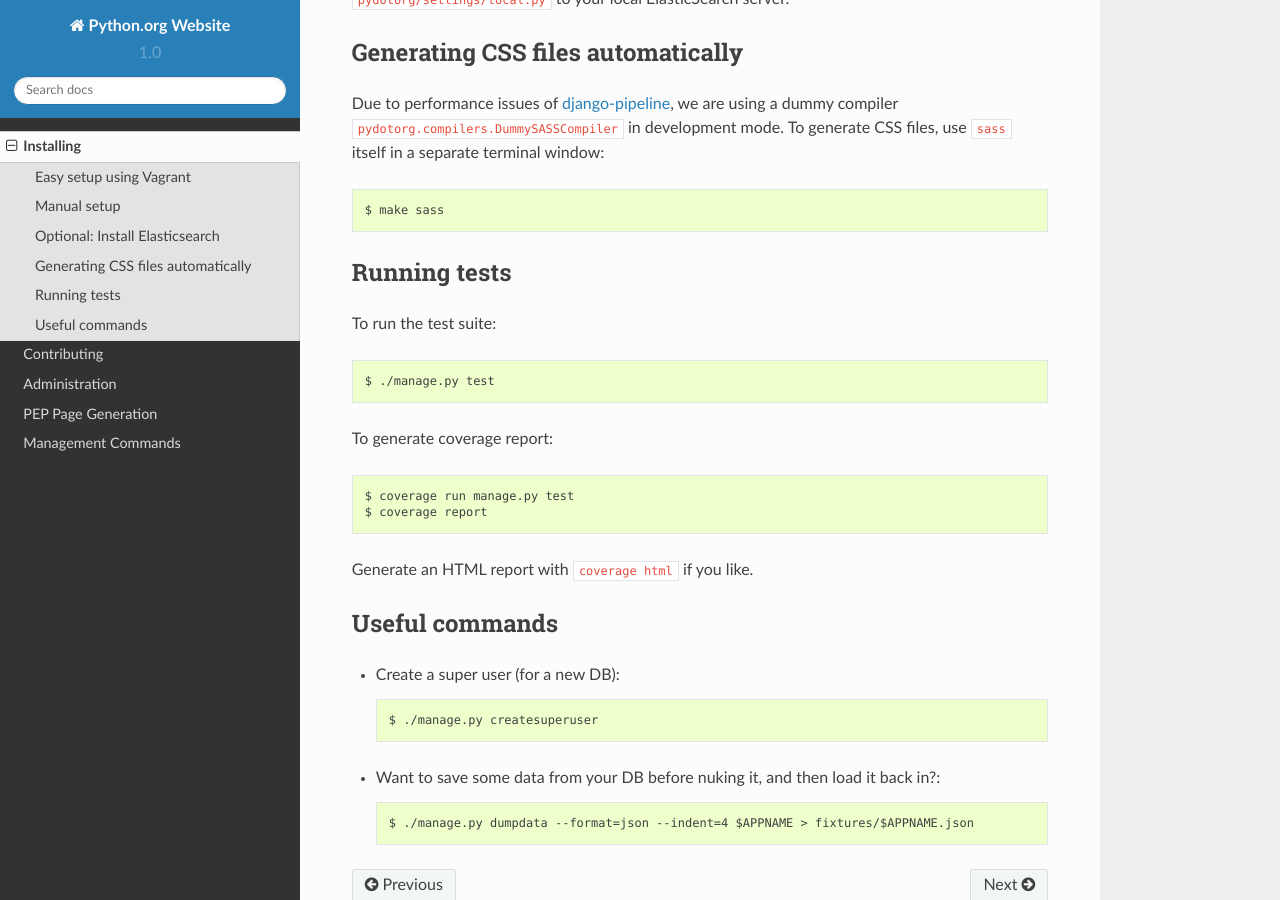
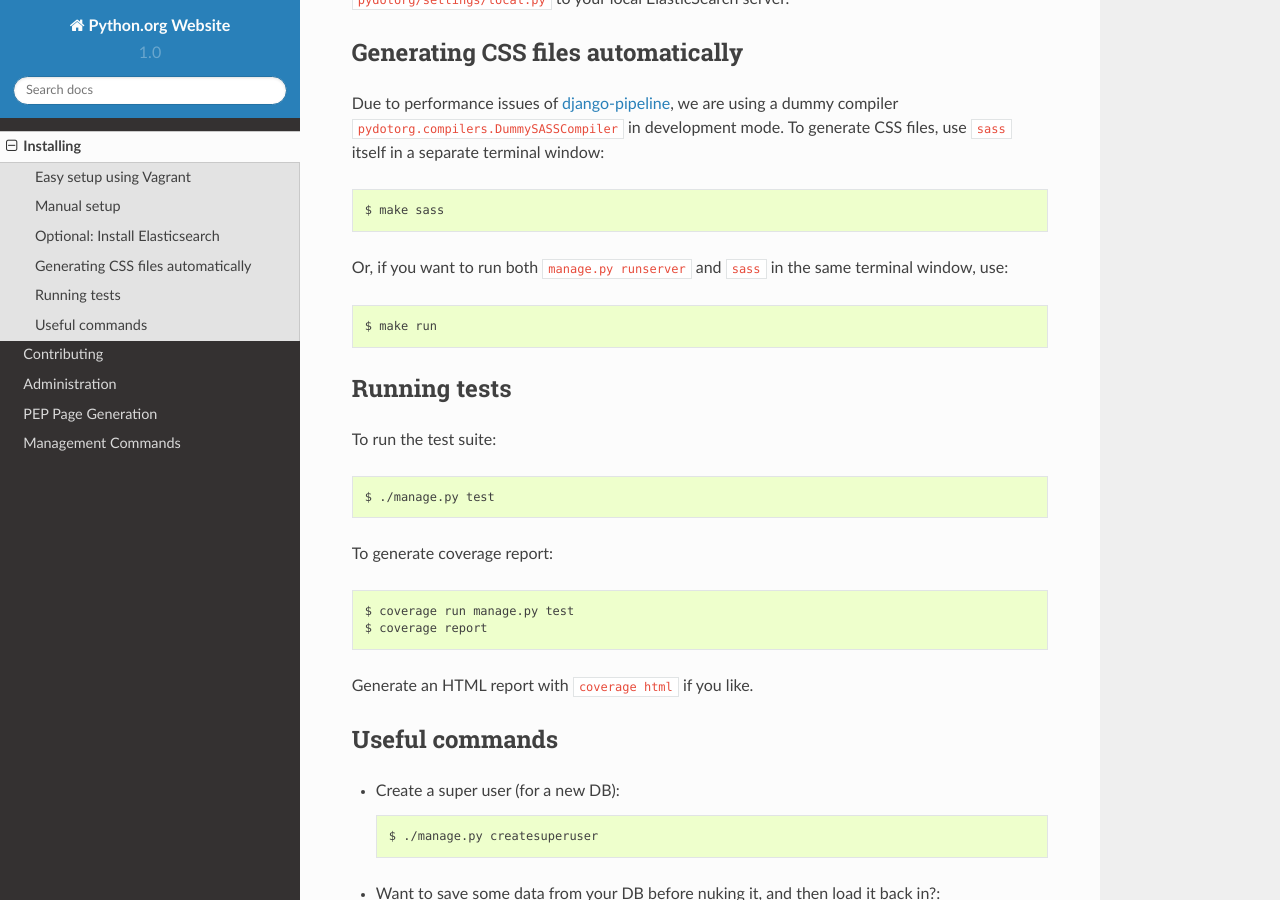
Before and after one commit to python/pythondotorg, a Sphinx documentation site: the page built from docs/source/install.rst, in a window 1280 px wide and 900 px high, scrolled down 3589 px. Built offline with Sphinx 7.4.7 and the Read the Docs theme 2.0.0, drawn with Linux system fonts in a browser that asks for light colours.

Commit message:
Adds entrypoint to run the app for development mode
This new make run command can serve as the entrypoint to avoid from having to
use multiple terminal windows at the same time to run the app.

```diff
--- a/docs/source/install.rst
+++ b/docs/source/install.rst
@@ -171,6 +171,11 @@ files, use ``sass`` itself in a separate terminal window::
 
     $ make sass
 
+Or, if you want to run both ``manage.py runserver`` and ``sass`` in the same
+terminal window, use::
+
+    $ make run
+
 .. _django-pipeline: https://github.com/cyberdelia/django-pipeline/issues/313
 
 
```
Also changed, not shown: 1 other file.
